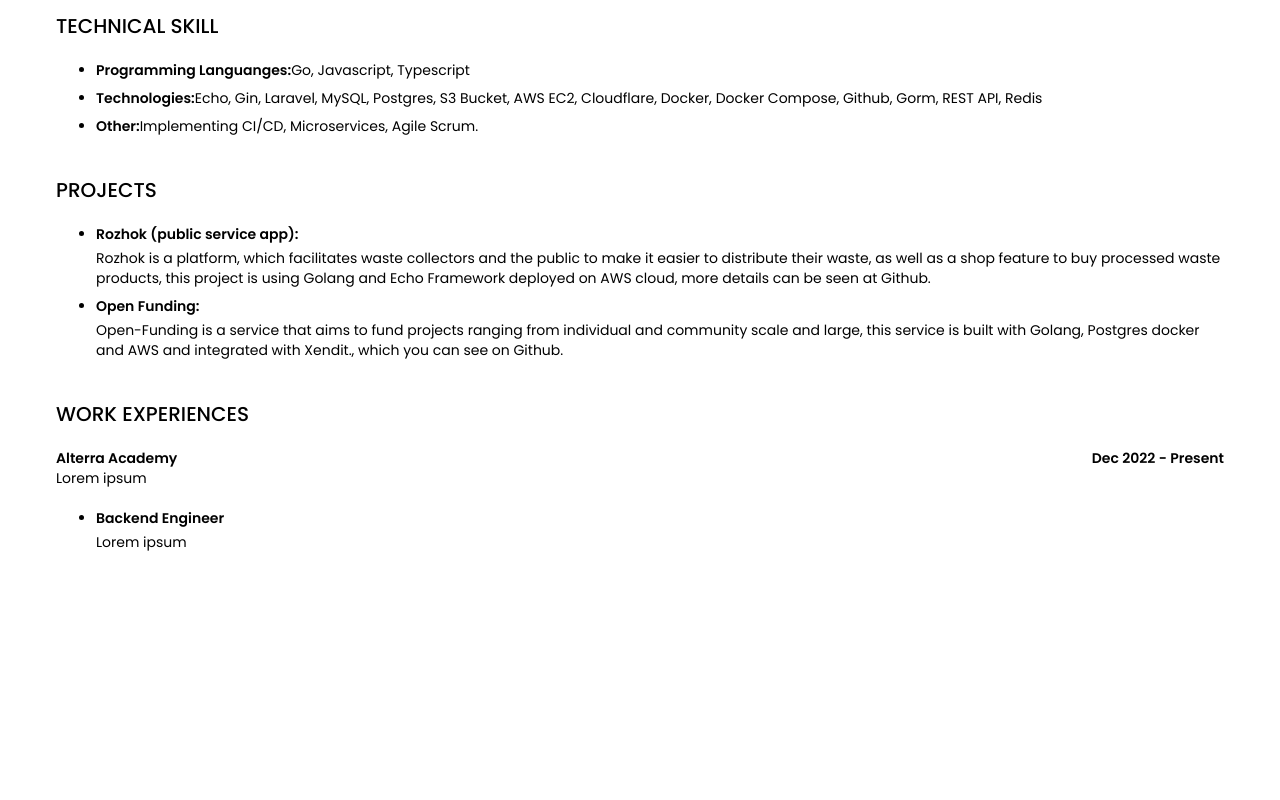
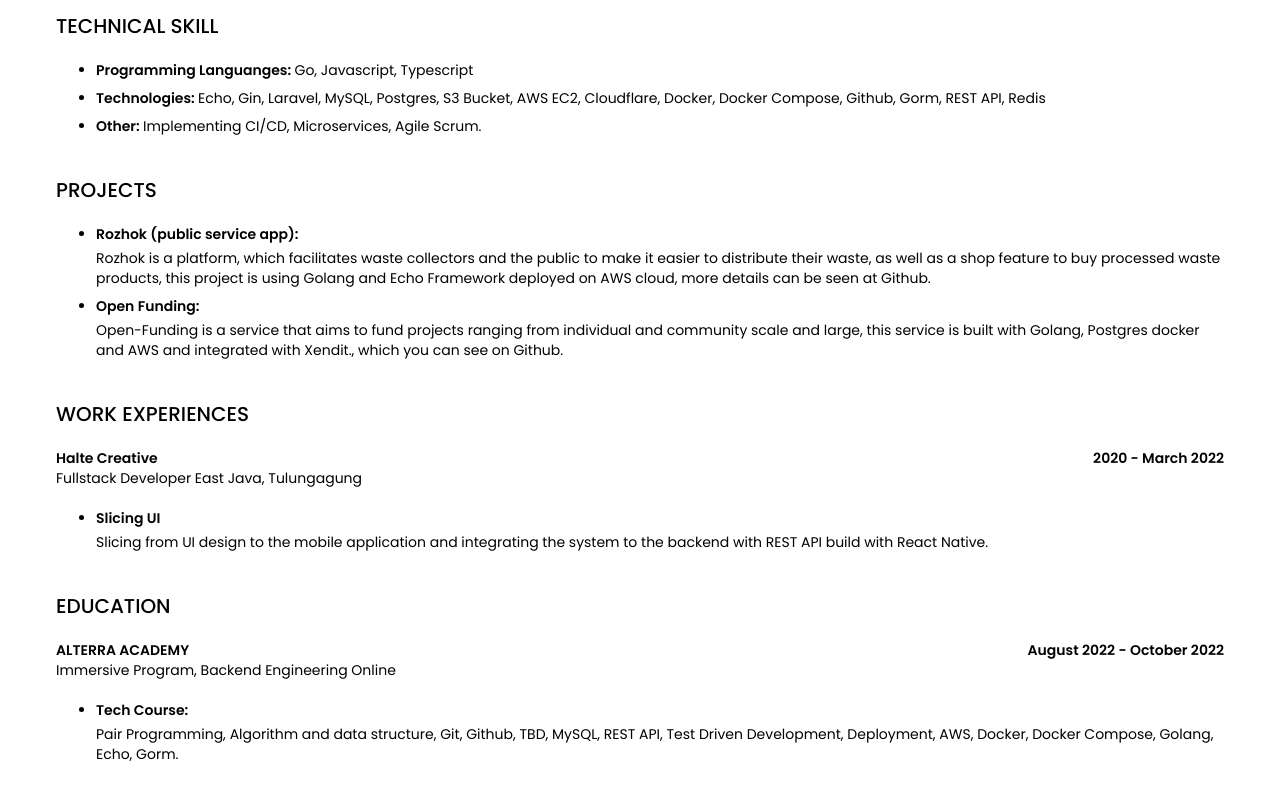
Before and after one commit to vizucode/online-resume, a Next.js app: page / in a window 1280 px wide. Shown: the part 380-1180 px from the top of the page. Before the commit the page ends 996 px from the top, so only its background shows below. Built offline with nearby package versions, Linux system fonts and the light colour scheme.

Commit message:
feat: education

```diff
--- a/app/components/ListSkill.jsx
+++ b/app/components/ListSkill.jsx
@@ -6,7 +6,7 @@ const ListSkill = ({index, value}) => {
         <>
             <ul className="list-disc pl-10 my-2">
                 <li className="font-main text-black text-sm">
-                    <span className="font-semibold">{index}:</span>
+                    <span className="font-semibold">{index}: </span>
                     {value}
                 </li>
             </ul>
--- a/app/components/ListWork.jsx
+++ b/app/components/ListWork.jsx
@@ -2,7 +2,7 @@
 import Link from "next/link"
 
 
-const ListWork = ({ workAt, LinkWorkAt, WorkDate, Description, JobDeskList }) => {
+const ListWork = ({ workAt, LinkWorkAt, WorkDate, Position, JobDeskList }) => {
 
     return (
         <>
@@ -17,7 +17,7 @@ const ListWork = ({ workAt, LinkWorkAt, WorkDate, Description, JobDeskList }) =>
                 <p className="font-main font-semibold text-black text-sm">{WorkDate}</p>
             </div>
             <div>
-                <p className="font-main text-sm text-black">{Description}</p>
+                <p className="font-main text-sm text-black">{Position}</p>
             </div>
             <ul className="list-disc pl-10 mt-5">
                 {
--- a/app/page.js
+++ b/app/page.js
@@ -61,14 +61,29 @@ export default function Home() {
 
   const WorkExperieces = [
     {
-      work_at: "Alterra Academy",
-      link_work_at: "https://www.alterra.ac.id/",
-      work_date: "Dec 2022 - Present",
-      description: "Lorem ipsum",
+      work_at: "Halte Creative",
+      link_work_at: "",
+      work_date: "2020 - March 2022",
+      position: "Fullstack Developer East Java, Tulungagung",
       job_desk_list: [
         {
-          index: "Backend Engineer",
-          value: "Lorem ipsum"
+          index: "Slicing UI",
+          value: " Slicing from UI design to the mobile application and integrating the system to the backend with REST API build with React Native. "
+        }
+      ]
+    }
+  ]
+
+  const Educations = [
+    {
+      work_at: "ALTERRA ACADEMY",
+      link_work_at: "https://www.alterra.ac.id/",
+      work_date: "August 2022 - October 2022",
+      position: "Immersive Program, Backend Engineering Online",
+      job_desk_list: [
+        {
+          index: "Tech Course:",
+          value: "Pair Programming, Algorithm and data structure, Git, Github, TBD, MySQL, REST API, Test Driven Development, Deployment, AWS, Docker, Docker Compose, Golang, Echo, Gorm."
         }
       ]
     }
@@ -115,7 +130,16 @@ export default function Home() {
         <p className="font-main text-xl font-medium text-black mt-10 mb-5 uppercase">Work Experiences</p>
         {
           WorkExperieces.map((item, index) => (
-            <ListWork key={index} workAt={item.work_at} LinkWorkAt={item.link_work_at} WorkDate={item.work_date} Description={item.description} JobDeskList={item.job_desk_list} />
+            <ListWork key={index} workAt={item.work_at} LinkWorkAt={item.link_work_at} WorkDate={item.work_date} Position={item.position} JobDeskList={item.job_desk_list} />
+          ))
+        }
+      </section>
+      {/* Education */}
+      <section>
+        <p className="font-main text-xl font-medium text-black mt-10 mb-5 uppercase">Education</p>
+        {
+          Educations.map((item, index) => (
+            <ListWork key={index} workAt={item.work_at} LinkWorkAt={item.link_work_at} WorkDate={item.work_date} Position={item.position} JobDeskList={item.job_desk_list} />
           ))
         }
       </section>
```
